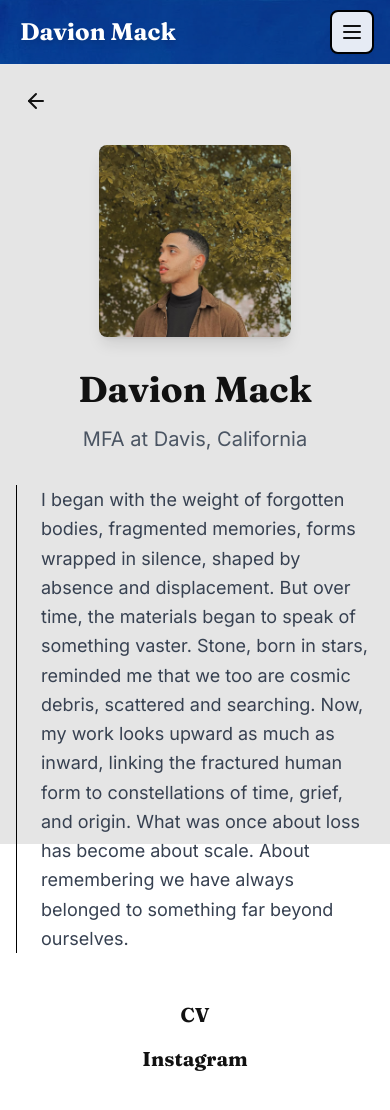
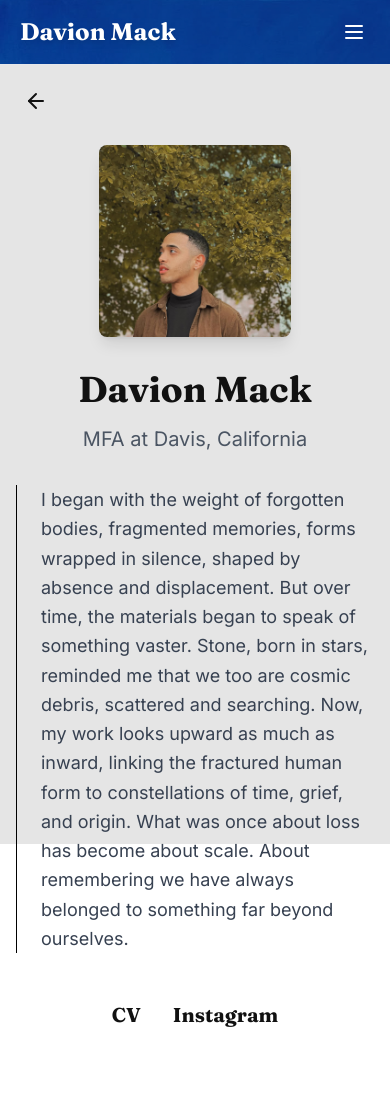
Before and after one commit to Joliver-crypto/DavionMackWebsite, a Next.js app: page /about in a window 390 px wide. Shown: the top 1110 px of the page. Built offline with nearby package versions, Linux system fonts and the light colour scheme; no server answers.

Commit message:
Refine mobile about actions and header menu styling

```diff
--- a/app/about/page.tsx
+++ b/app/about/page.tsx
@@ -57,7 +57,7 @@ export default function AboutPage() {
           </div>
 
           {/* Actions */}
-          <div className="flex flex-col sm:flex-row gap-4 justify-center items-center">
+          <div className="flex flex-row flex-wrap gap-4 justify-center items-center">
             {/* CV */}
             <a
               href={aboutData.cv}
--- a/components/Header.tsx
+++ b/components/Header.tsx
@@ -77,7 +77,7 @@ export default function Header() {
           {/* Mobile Menu Button */}
           <button
             onClick={toggleMobileMenu}
-            className="md:hidden p-2 bg-white/90 backdrop-blur-sm rounded-lg border-2 border-black shadow-sm hover:bg-white/95 focus-ring"
+            className="md:hidden p-2 text-white focus-ring"
             aria-label="Toggle mobile menu"
             aria-expanded={isMobileMenuOpen}
           >
@@ -92,7 +92,7 @@ export default function Header() {
               {/* About */}
               <Link
                 href="/about"
-                className="block text-charcoal hover:text-gray-600 transition-colors focus-ring p-3 bg-white/90 rounded-lg border-2 border-black shadow-sm hover:bg-white/95 font-medium"
+                className="block text-xl font-serif font-bold text-charcoal hover:text-gray-600 transition-colors focus-ring px-1 py-2"
                 onClick={closeMobileMenu}
               >
                 About
@@ -103,12 +103,11 @@ export default function Header() {
                 href="https://www.instagram.com/davionjmack/"
                 target="_blank"
                 rel="noopener noreferrer"
-                className="flex items-center text-charcoal hover:text-gray-600 transition-colors focus-ring p-3 bg-white/90 rounded-lg border-2 border-black shadow-sm hover:bg-white/95"
+                className="inline-flex items-center text-xl font-serif font-bold text-charcoal hover:text-gray-600 transition-colors focus-ring px-1 py-2"
                 aria-label="Follow Davion Mack on Instagram"
                 onClick={closeMobileMenu}
               >
-                <Instagram size={20} className="mr-3" />
-                <span className="font-medium">Follow on Instagram</span>
+                Instagram
               </a>
             </nav>
           </div>
```
